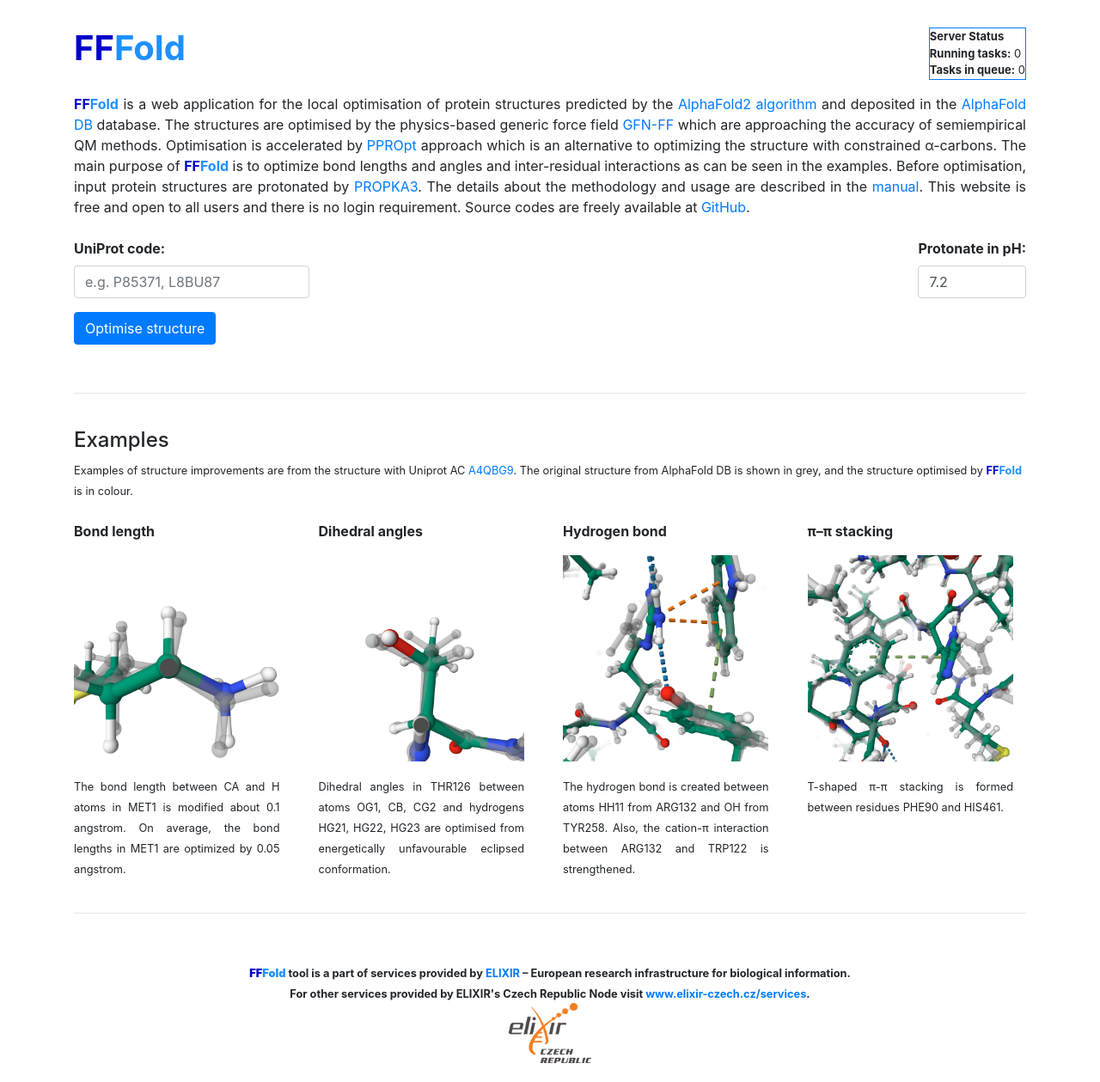
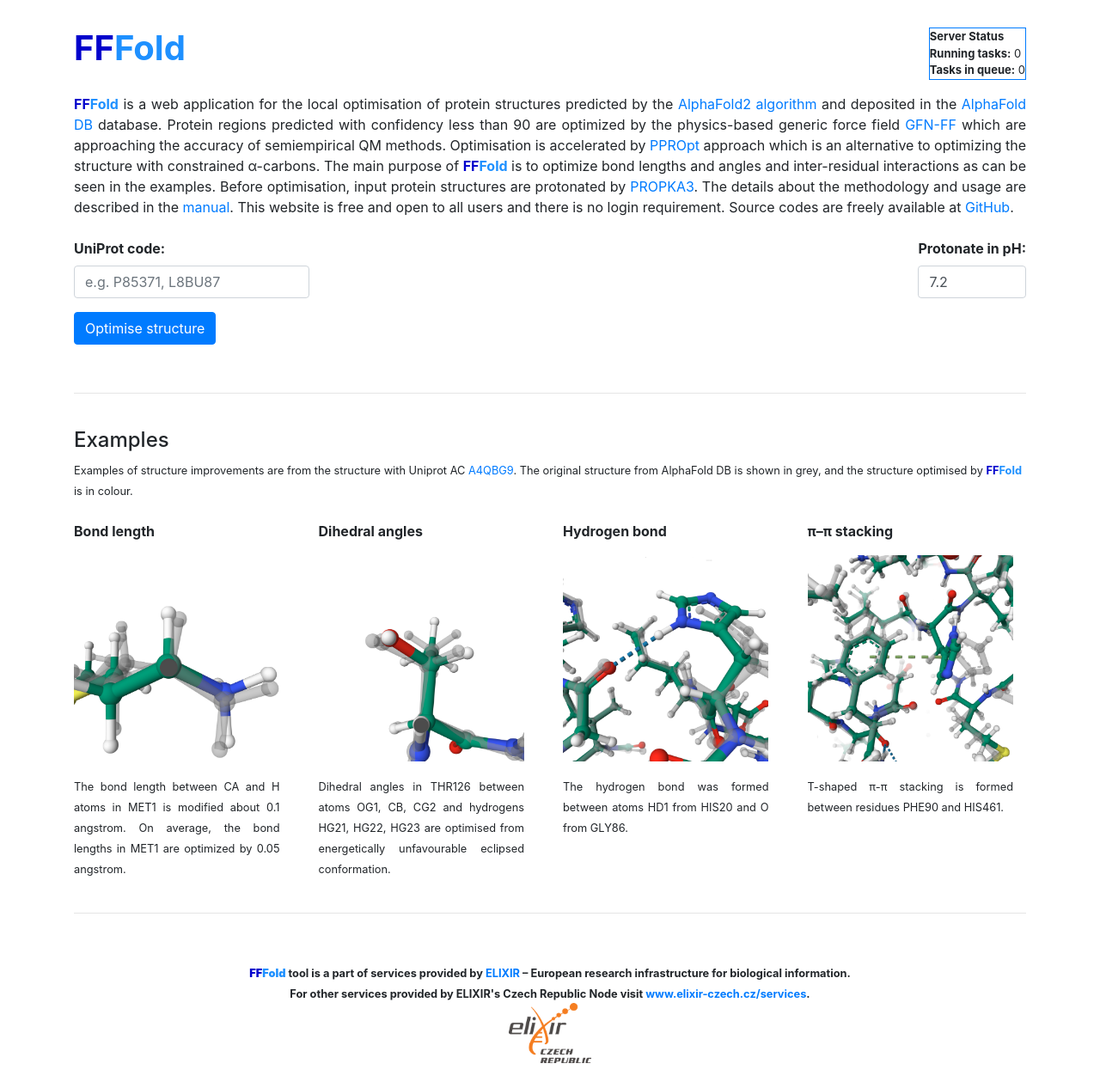
Before and after one commit to sb-ncbr/FFFold, a Flask app: page / in a window 1280 px wide. Shown: the top 1259 px of the page at 86% size. Run offline with Flask 2, Linux system fonts and the light colour scheme; some libraries are stand-ins or nearby versions.

Commit message:
new example, introduction text

```diff
--- a/app/templates/index.html
+++ b/app/templates/index.html
@@ -25,7 +25,7 @@
                         rel="noreferrer">AlphaFold2 algorithm</a> and deposited in the <a
                         href="https://academic.oup.com/nar/article/50/D1/D439/6430488" target="_blank"
                         rel="noreferrer">AlphaFold DB</a> database.
-                    The structures are optimised by the physics-based generic force field <a
+                    Protein regions predicted with confidency less than 90 are optimized by the physics-based generic force field <a
                         href="https://onlinelibrary.wiley.com/doi/full/10.1002/anie.202004239" target="_blank"
                         rel="noreferrer">GFN-FF</a> which are approaching the accuracy of semiempirical QM methods. Optimisation is accelerated by <a
                         href="https://github.com/sb-ncbr/ppropt" target="_blank"
@@ -138,7 +138,8 @@ conformation.
             </div>
             <div class="col mt-3 text-justify">
                 <small>
-                    The hydrogen bond is created between atoms HH11 from ARG132 and OH from TYR258. Also, the cation-π interaction between ARG132 and TRP122 is strengthened.
+                    The hydrogen bond was formed between atoms HD1 from HIS20 and O from GLY86.
+
 
                 </small>
             </div>
```
Also changed, not shown: app/static/assets/hydrogen_bond.png.
